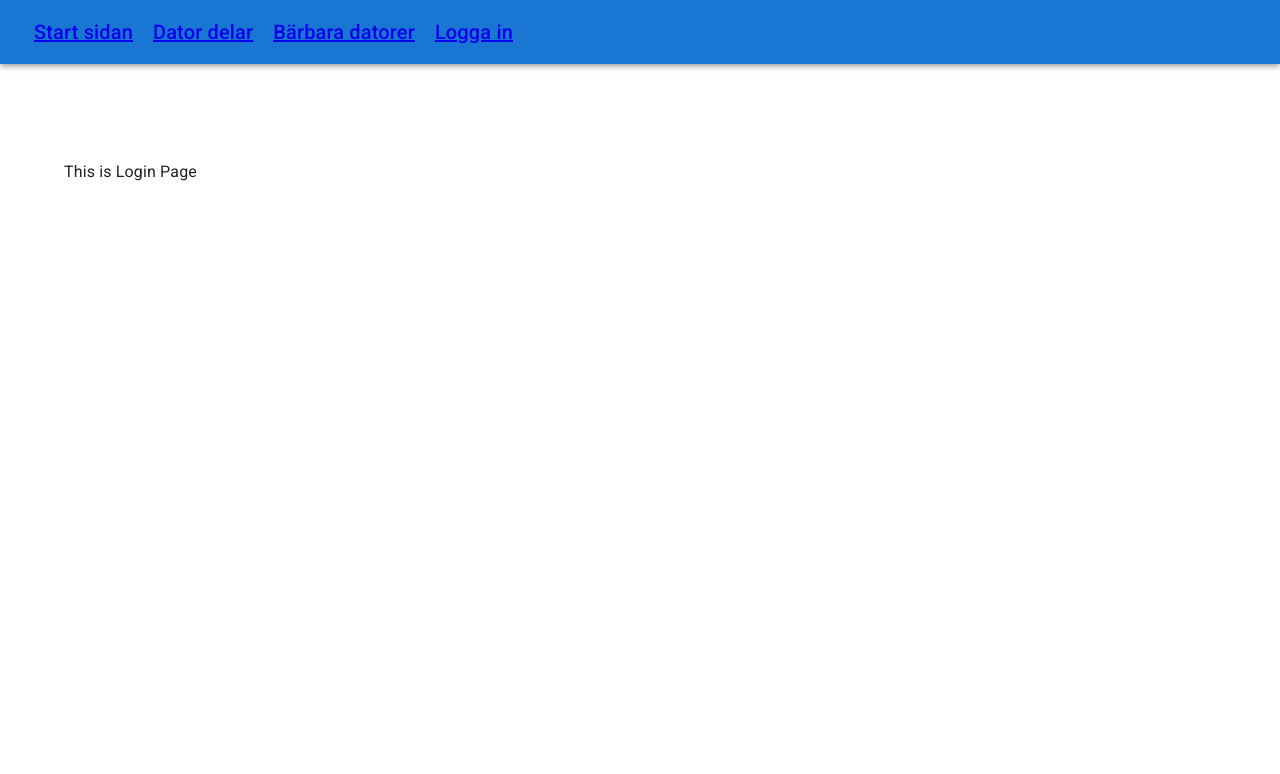
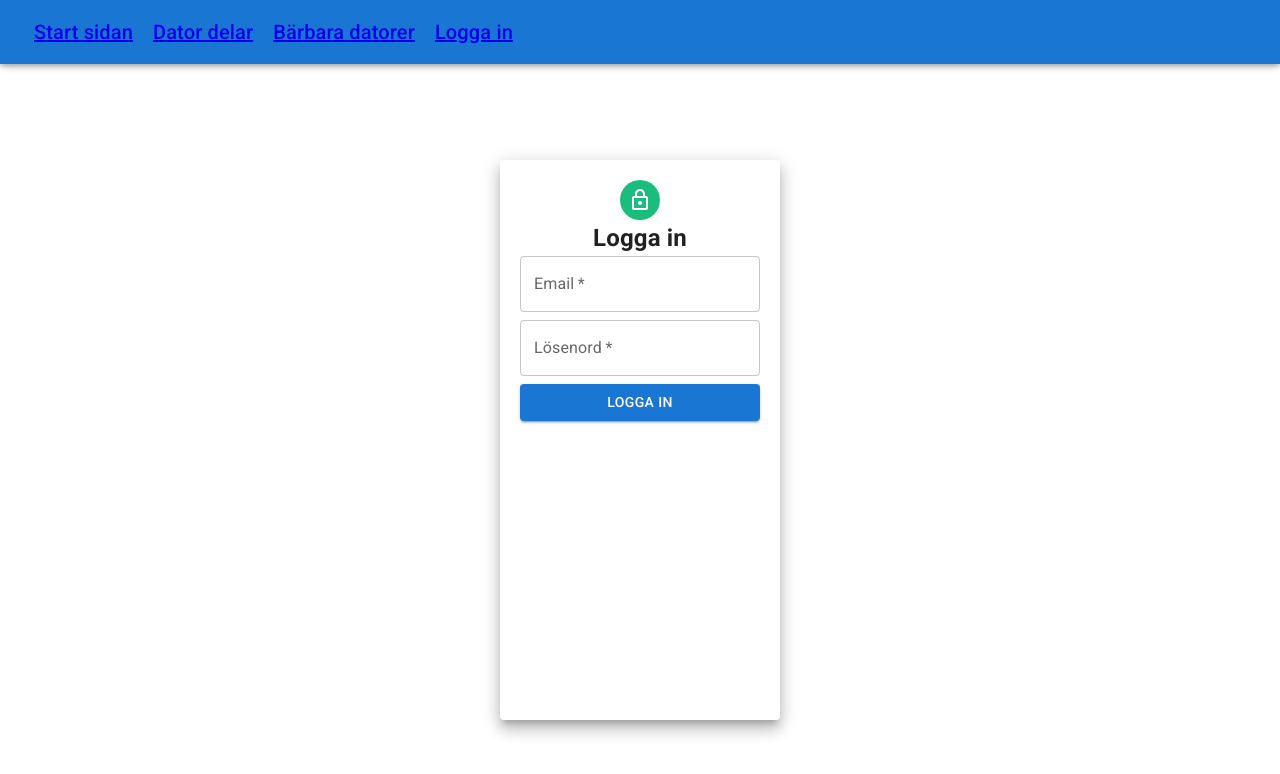
Before and after one commit to Ardinio/Dator_experten, a React (Create React App) app in the folder webbside/: page /login in a window 1280 px wide. Shown: the top 774 px of the page. Built offline with nearby package versions, Linux system fonts and the light colour scheme.

Commit message:
Made the UI for login page

```diff
--- /dev/null
+++ b/webbside/src/components/Login.tsx
@@ -0,0 +1,35 @@
+import React from "react";
+import { Grid, Paper, Avatar } from "@mui/material";
+import { TextField } from "@mui/material";
+import LockOutlinedIcon from '@mui/icons-material/LockOutlined';
+import { Button } from "@mui/material";
+
+const Login = () => {
+    const paperStyle = {
+        padding: 20,
+        height: '70vh',
+        width: 280,
+        margin: "20px auto"
+    }
+    const avatarStyle = {
+        backgroundColor: "#1bbd7e"
+    }
+
+    return (
+        <Grid>
+            <Paper elevation={10} style={paperStyle}>
+                <Grid container direction="column" alignItems="center" justifyContent="center">
+                    <Avatar style={avatarStyle}><LockOutlinedIcon/></Avatar>
+                    <h2>Logga in</h2>
+                </Grid>
+                <TextField label="Email" placeholder="Ange din email address" type="email" fullWidth required/>
+                <TextField sx={{marginY: 1}} label="Lösenord" placeholder="Ange ditt lösenord" type="password" fullWidth required/>
+                <Button type="submit" color="primary" variant="contained" fullWidth>
+                    Logga in
+                </Button>
+            </Paper>
+        </Grid>
+    )
+}
+
+export default Login;
--- a/webbside/src/components/products/ProductCardComputerPart.tsx
+++ b/webbside/src/components/products/ProductCardComputerPart.tsx
@@ -9,7 +9,10 @@ const ProductCardComputerPart = (props: {com: any} ) => {
         <Grid item xs={3}>
             <div>
                 <Card key={props.com.id}>
-                    <CardMedia image={props.com.image_link} style={{height: 210, width: '100%'}}/>
+                    <CardMedia
+                        component="img"
+                        height="194"
+                        image={props.com.image_link}/>
                     <CardContent>
                         <Typography>
                             {props.com.product_name}
--- a/webbside/src/components/products/ProductCardLaptop.tsx
+++ b/webbside/src/components/products/ProductCardLaptop.tsx
@@ -9,7 +9,11 @@ const ProductCardLaptop = (props: {lap: any} ) => {
         <Grid item xs={3}>
             <div>
                 <Card key={props.lap.id}>
-                    <CardMedia image={props.lap.product_image} style={{height: 210, width: '100%'}}/>
+                    <CardMedia
+                        component="img"
+                        height="200"
+                        style={{backgroundSize: 'contain'}}
+                        image={props.lap.product_image} />
                     <CardContent>
                         <Typography>
                             {props.lap.product_name}
--- a/webbside/src/pages/LoginPage.tsx
+++ b/webbside/src/pages/LoginPage.tsx
@@ -1,10 +1,10 @@
-import React, {Component} from "react";
 import { Container } from "@mui/material";
+import Login from "../components/Login";
 
 const LoginPage = () => {
     return (
         <Container sx={{marginY: 20}}>
-            This is Login Page
+            <Login/>
         </Container>
     )
 }
```
